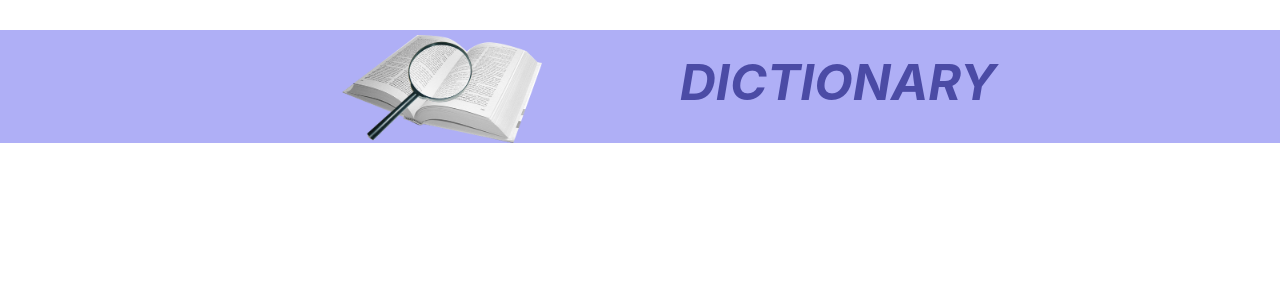
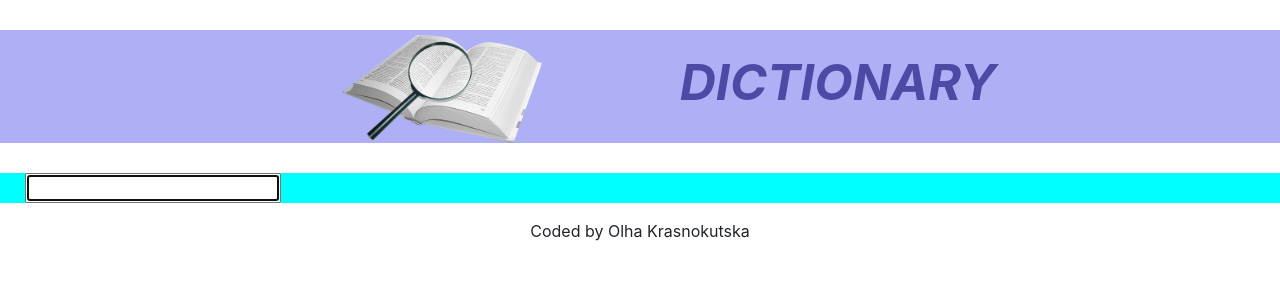
Before and after one commit to OlhaKrasnokutska/dictionary-project, a React (Create React App) app: page / in a window 1280 px wide. Shown: the top 300 px of the page. Built offline with nearby package versions, Linux system fonts and the light colour scheme.

Commit message:
Created Search Engine and added Footer

```diff
--- a/src/App.js
+++ b/src/App.js
@@ -1,5 +1,7 @@
 import logo from "./logo.png";
 import "./App.css";
+import Dictionary from "./Dictionary";
+import Footer from "./Footer";
 
 function App() {
   return (
@@ -14,6 +16,10 @@ function App() {
           </div>
         </div>
       </header>
+      <main>
+        <Dictionary />
+      </main>
+      <Footer />
     </div>
   );
 }
--- /dev/null
+++ b/src/Dictionary.css
@@ -0,0 +1,4 @@
+.Dictionary {
+  padding: 0 25px;
+  background-color: aqua;
+}
--- /dev/null
+++ b/src/Dictionary.js
@@ -0,0 +1,22 @@
+import React, { useState } from "react";
+import "./Dictionary.css";
+
+export default function Dictionary() {
+  let [keyword, setKeyword] = useState("");
+  function search(event) {
+    event.preventDefault();
+    alert(`searching for ${keyword}...`);
+  }
+
+  function handleKeywordChange(event) {
+    setKeyword(event.target.value);
+  }
+
+  return (
+    <div className="Dictionary">
+      <form onSubmit={search}>
+        <input type="search" onChange={handleKeywordChange} autoFocus={true} />
+      </form>
+    </div>
+  );
+}
--- /dev/null
+++ b/src/Footer.js
@@ -0,0 +1,5 @@
+import React from "react";
+
+export default function Dictionary() {
+  return <div className="text-center mt-3">Coded by Olha Krasnokutska</div>;
+}
```
Also changed, not shown: public/manifest.json.
